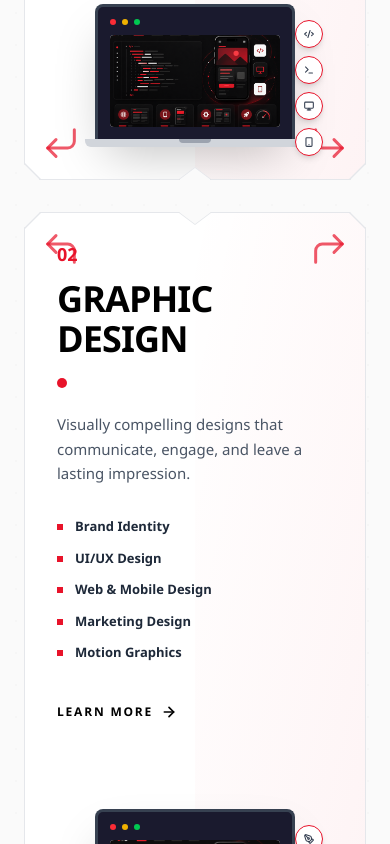
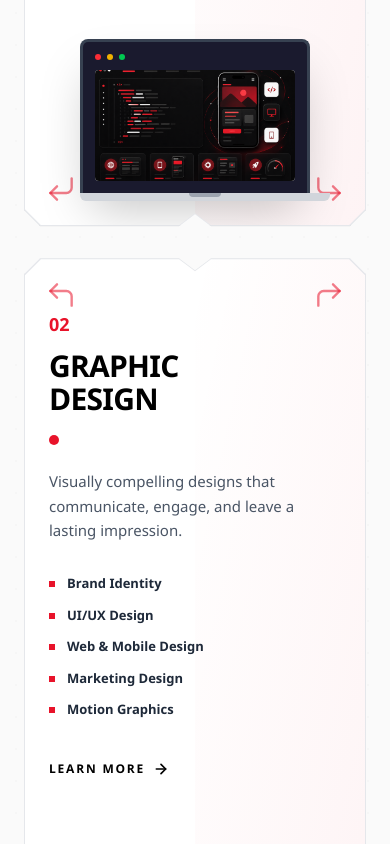
Before and after one commit to ayoub21dev/Nexage, a Next.js app: page / in a window 390 px wide. Shown: the part 2060-2904 px from the top of the page. Built offline with nearby package versions, Linux system fonts and the light colour scheme.

Commit message:
refactor: remove unused icons from Services component and adjust layout for improved responsiveness

```diff
--- a/components/Services.tsx
+++ b/components/Services.tsx
@@ -5,24 +5,12 @@ import Link from "next/link";
 import { motion } from "framer-motion";
 import {
   ArrowRight,
-  Brain,
-  Bot,
   Clock,
-  Code2,
-  Cpu,
   CornerDownLeft,
   CornerDownRight,
   CornerUpLeft,
   CornerUpRight,
-  Image as ImageIcon,
-  Layout,
-  Monitor,
-  Network,
-  Palette,
-  PenTool,
   Rocket,
-  Smartphone,
-  Terminal,
   Trophy,
   Users,
 } from "lucide-react";
@@ -35,12 +23,6 @@ export default function Services() {
       description: "High-performance websites and web applications built with clean code and modern technologies.",
       bullets: ["Custom Websites", "Web Applications", "E-Commerce Solutions", "CMS Development", "Performance Optimization"],
       image: "/devservice.png",
-      icons: [
-        <Code2 key="web-1" className="w-4 h-4 md:w-5 md:h-5 lg:w-6 lg:h-6 text-gray-700" strokeWidth={2.5} />,
-        <Terminal key="web-2" className="w-4 h-4 md:w-5 md:h-5 lg:w-6 lg:h-6 text-gray-700" strokeWidth={2.5} />,
-        <Monitor key="web-3" className="w-4 h-4 md:w-5 md:h-5 lg:w-6 lg:h-6 text-gray-700" strokeWidth={2.5} />,
-        <Smartphone key="web-4" className="w-4 h-4 md:w-5 md:h-5 lg:w-6 lg:h-6 text-gray-700" strokeWidth={2.5} />,
-      ],
     },
     {
       id: "02",
@@ -48,12 +30,6 @@ export default function Services() {
       description: "Visually compelling designs that communicate, engage, and leave a lasting impression.",
       bullets: ["Brand Identity", "UI/UX Design", "Web & Mobile Design", "Marketing Design", "Motion Graphics"],
       image: "/Graphicdesign.png",
-      icons: [
-        <PenTool key="design-1" className="w-4 h-4 md:w-5 md:h-5 lg:w-6 lg:h-6 text-gray-700" strokeWidth={2.5} />,
-        <Palette key="design-2" className="w-4 h-4 md:w-5 md:h-5 lg:w-6 lg:h-6 text-gray-700" strokeWidth={2.5} />,
-        <ImageIcon key="design-3" className="w-4 h-4 md:w-5 md:h-5 lg:w-6 lg:h-6 text-gray-700" strokeWidth={2.5} />,
-        <Layout key="design-4" className="w-4 h-4 md:w-5 md:h-5 lg:w-6 lg:h-6 text-gray-700" strokeWidth={2.5} />,
-      ],
     },
     {
       id: "03",
@@ -61,12 +37,13 @@ export default function Services() {
       description: "Intelligent automation and machine learning models tailored to optimize your business operations.",
       bullets: ["Machine Learning", "Natural Language Processing", "Predictive Analytics", "Process Automation", "AI Consultation"],
       image: "/AIsolution.png",
-      icons: [
-        <Cpu key="ai-1" className="w-4 h-4 md:w-5 md:h-5 lg:w-6 lg:h-6 text-gray-700" strokeWidth={2.5} />,
-        <Brain key="ai-2" className="w-4 h-4 md:w-5 md:h-5 lg:w-6 lg:h-6 text-gray-700" strokeWidth={2.5} />,
-        <Network key="ai-3" className="w-4 h-4 md:w-5 md:h-5 lg:w-6 lg:h-6 text-gray-700" strokeWidth={2.5} />,
-        <Bot key="ai-4" className="w-4 h-4 md:w-5 md:h-5 lg:w-6 lg:h-6 text-gray-700" strokeWidth={2.5} />,
-      ],
+    },
+    {
+      id: "04",
+      title: "App\nDevelopment .",
+      description: "Native and cross-platform mobile apps designed for smooth performance and everyday usability.",
+      bullets: ["iOS & Android Apps", "Cross-Platform Builds", "App UI/UX Design", "Backend Integration", "Store Deployment"],
+      image: "/devweb.png",
     },
   ];
 
@@ -78,7 +55,7 @@ export default function Services() {
       {/* Background accents */}
       <div className="absolute inset-0 z-0 pointer-events-none dot-pattern opacity-30"></div>
 
-      <div className="container mx-auto px-6 md:px-12 relative z-10 w-full max-w-[1400px]">
+      <div className="container mx-auto px-6 md:px-12 relative z-10 w-full max-w-[1560px]">
         {/* Header Section */}
         <div className="flex flex-col lg:flex-row justify-between items-start lg:items-center mb-16 lg:mb-24 gap-8 lg:gap-16">
           <div className="flex-[1.2]">
@@ -113,7 +90,7 @@ export default function Services() {
         </div>
 
         {/* Cards */}
-        <div className="grid grid-cols-1 xl:grid-cols-2 gap-8 lg:gap-12 mb-8">
+        <div className="grid grid-cols-1 2xl:grid-cols-2 gap-8 xl:gap-10 mb-8">
           {services.map((service, idx) => {
             const titleParts = service.title.split(" .");
             return (
@@ -127,7 +104,7 @@ export default function Services() {
                 style={{ clipPath: mainClipPath }}
               >
                 <div
-                  className="relative bg-white h-full w-full p-8 md:p-12 lg:p-16 grid grid-cols-1 md:grid-cols-2 gap-10 lg:gap-16"
+                  className="relative bg-white h-full w-full p-6 sm:p-8 lg:p-10 xl:p-12 2xl:p-10 grid grid-cols-1 lg:grid-cols-[minmax(0,1fr)_minmax(260px,0.9fr)] gap-8 lg:gap-10 xl:gap-12 2xl:gap-8"
                   style={{ clipPath: mainClipPath }}
                 >
                   {/* Background decoration */}
@@ -135,30 +112,30 @@ export default function Services() {
 
                   {/* Corner Red Accents */}
                   <CornerUpLeft
-                    className="absolute top-4 left-4 w-10 h-10 text-nexage-red/70 pointer-events-none group-hover:text-nexage-red transition-colors duration-300"
+                    className="absolute top-5 left-5 w-8 h-8 sm:w-9 sm:h-9 text-nexage-red/55 pointer-events-none group-hover:text-nexage-red/80 transition-colors duration-300"
                     strokeWidth={1.8}
                   />
                   <CornerUpRight
-                    className="absolute top-4 right-4 w-10 h-10 text-nexage-red/70 pointer-events-none group-hover:text-nexage-red transition-colors duration-300"
+                    className="absolute top-5 right-5 w-8 h-8 sm:w-9 sm:h-9 text-nexage-red/55 pointer-events-none group-hover:text-nexage-red/80 transition-colors duration-300"
                     strokeWidth={1.8}
                   />
                   <CornerDownRight
-                    className="absolute bottom-4 right-4 w-10 h-10 text-nexage-red/70 pointer-events-none group-hover:text-nexage-red transition-colors duration-300"
+                    className="absolute bottom-5 right-5 w-8 h-8 sm:w-9 sm:h-9 text-nexage-red/55 pointer-events-none group-hover:text-nexage-red/80 transition-colors duration-300"
                     strokeWidth={1.8}
                   />
                   <CornerDownLeft
-                    className="absolute bottom-4 left-4 w-10 h-10 text-nexage-red/70 pointer-events-none group-hover:text-nexage-red transition-colors duration-300"
+                    className="absolute bottom-5 left-5 w-8 h-8 sm:w-9 sm:h-9 text-nexage-red/55 pointer-events-none group-hover:text-nexage-red/80 transition-colors duration-300"
                     strokeWidth={1.8}
                   />
 
                   {/* Left Side: Content */}
-                  <div className="flex flex-col items-start z-10">
+                  <div className="flex flex-col items-start z-10 pt-8 pb-10 sm:pt-10 sm:pb-12">
                     <span className="text-nexage-red font-bold text-lg mb-4 block leading-none">{service.id}</span>
-                    <h3 className="text-4xl md:text-5xl font-black text-black leading-[1.1] mb-5 tracking-tight uppercase whitespace-pre-line">
+                    <h3 className="text-3xl sm:text-4xl md:text-5xl 2xl:text-4xl font-black text-black leading-[1.1] mb-5 tracking-tight uppercase whitespace-pre-line">
                       {titleParts[0]}
                     </h3>
                     <div className="w-2.5 h-2.5 bg-nexage-red rounded-full mb-6"></div>
-                    <p className="text-[15px] text-gray-600 leading-relaxed mb-8 max-w-[300px]">
+                    <p className="text-[15px] text-gray-600 leading-relaxed mb-8 max-w-[360px]">
                       {service.description}
                     </p>
 
@@ -184,10 +161,10 @@ export default function Services() {
                   </div>
 
                   {/* Right Side: Laptop Illustration */}
-                  <div className="relative flex justify-center items-center mt-12 md:mt-0">
-                    <div className="relative w-full max-w-[240px] md:max-w-[280px] lg:max-w-[360px] group-hover:scale-[1.03] transition-transform duration-700">
+                  <div className="relative flex justify-center lg:justify-end items-center mt-10 lg:mt-0 min-w-0">
+                    <div className="relative w-full max-w-[230px] sm:max-w-[280px] lg:max-w-[340px] 2xl:max-w-[320px]">
                       {/* Laptop Screen */}
-                      <div className="w-[200px] h-[135px] md:w-[240px] md:h-[160px] lg:w-[320px] lg:h-[215px] bg-[#1a1a2e] rounded-t-lg mx-auto relative overflow-hidden border-[3px] border-[#374151] border-b-0 shadow-2xl">
+                      <div className="w-full aspect-[320/215] bg-[#1a1a2e] rounded-t-lg mx-auto relative overflow-hidden border-[3px] border-[#374151] border-b-0 shadow-2xl">
 
                         <div className="p-3 h-full flex flex-col">
                           {/* Screen Header */}
@@ -202,27 +179,17 @@ export default function Services() {
                               src={service.image}
                               alt={service.title.replace("\n", " ")}
                               fill
+                              sizes="(max-width: 640px) 230px, (max-width: 1024px) 280px, (max-width: 1536px) 340px, 320px"
                               className="object-cover"
                             />
                           </div>
                         </div>
                       </div>
                       {/* Laptop Base */}
-                      <div className="w-[220px] md:w-[260px] lg:w-[340px] h-2 bg-[#d1d5db] rounded-b-md mx-auto relative">
+                      <div className="w-[calc(100%+20px)] max-w-[360px] h-2 bg-[#d1d5db] rounded-b-md mx-auto relative">
                         <div className="absolute top-0 left-1/2 -translate-x-1/2 w-8 md:w-10 h-1 bg-[#9ca3af] rounded-b-sm"></div>
                       </div>
 
-                      {/* Floating Icons */}
-                      <div className="absolute -right-2 md:-right-4 lg:-right-8 top-4 lg:top-6 flex flex-col gap-2 md:gap-3 lg:gap-4">
-                        {service.icons.map((icon, i) => (
-                          <div
-                            key={i}
-                            className="w-7 h-7 md:w-10 md:h-10 lg:w-12 lg:h-12 bg-white border border-nexage-red shadow-md rounded-full flex items-center justify-center transition-all hover:scale-110 hover:-translate-y-1"
-                          >
-                            <div className="text-gray-700 scale-[0.65] md:scale-75">{icon}</div>
-                          </div>
-                        ))}
-                      </div>
                     </div>
                   </div>
                 </div>
```
